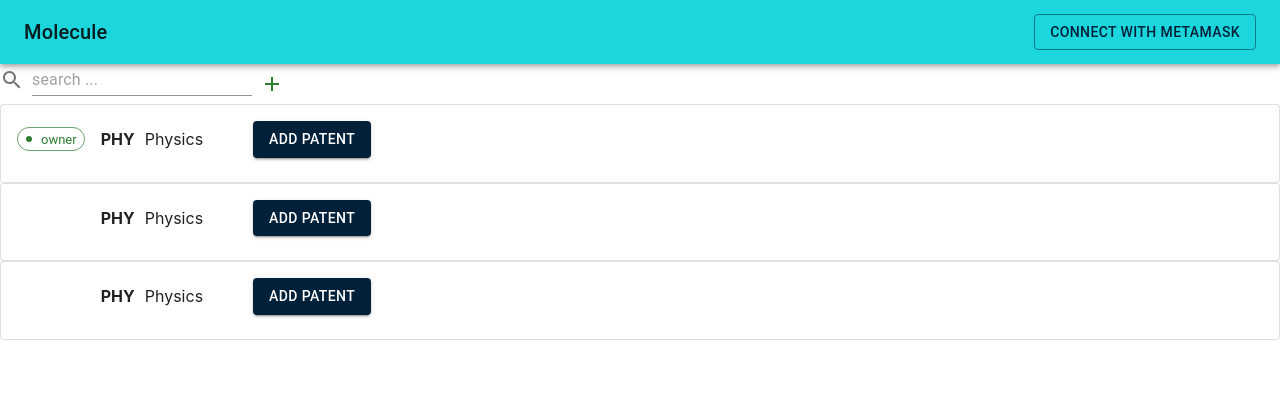
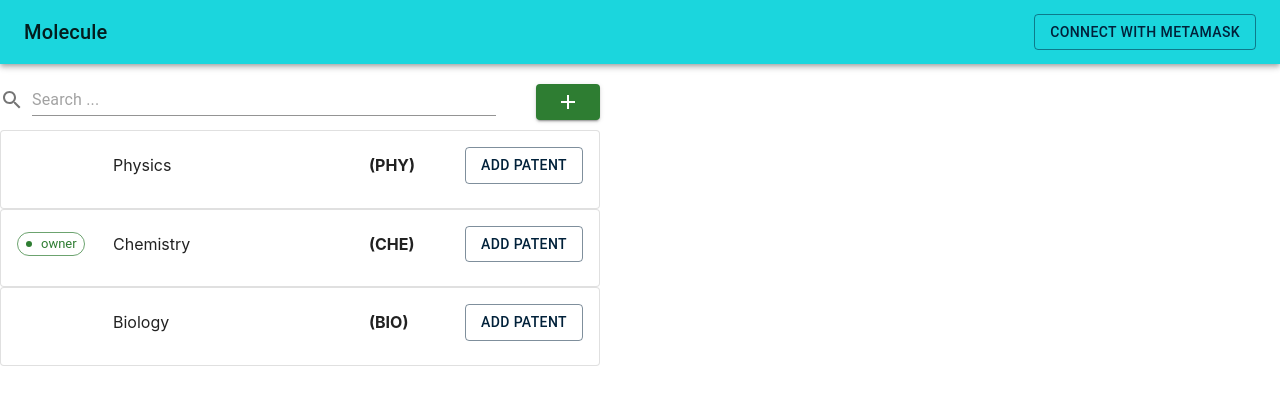
Before and after one commit to nour-karoui/molecule-research-nfts, a React (Create React App) app: page / in a window 1280 px wide. Shown: the top 402 px of the page. Built offline with nearby package versions, Linux system fonts and the light colour scheme.

Commit message:
💄update ui components

```diff
--- a/src/App.tsx
+++ b/src/App.tsx
@@ -17,13 +17,29 @@ const theme = createTheme({
     }
 });
 
+const data = [
+    {
+        name: "Physics",
+        symbol: "PHY",
+        owner: "x1f458983",
+    },
+    {
+        name: "Chemistry",
+        symbol: "CHE",
+        owner: "x1fe23458983",
+    },
+    {
+        name: "Biology",
+        symbol: "BIO",
+        owner: "x123458983",
+    },
+]
+
 function App() {
     return (
         <ThemeProvider theme={theme}>
             <Header/>
-            <SearchBar inputUpdated={(a) => void console.log(a)}
-                       addCollection={() => console.log("collection added")}/>
-            <CollectionsList/>
+            <CollectionsList collections={data}/>
         </ThemeProvider>
     );
 }
--- a/src/components/SearchBar.tsx
+++ b/src/components/SearchBar.tsx
@@ -1,4 +1,4 @@
-import {Box, Grid, TextField} from "@mui/material";
+import {Box, Button, Grid, TextField} from "@mui/material";
 import SearchIcon from '@mui/icons-material/Search';
 import AddIcon from '@mui/icons-material/Add';
 import IconButton from '@mui/material/IconButton';
@@ -21,10 +21,10 @@ function SearchBar({inputUpdated, addCollection}: SearchBarProps) {
 
     return (
       <Grid container>
-          <Grid>
+          <Grid sx={{ flexGrow: 1 }} style={{paddingRight: '40px'}}>
               <Box sx={{ display: 'flex', alignItems: 'flex-end' }}>
                   <SearchIcon sx={{ color: 'action.active', mr: 1, my: 0.5 }} />
-                  <TextField label="" placeholder="search ..." sx={{ flexGrow: 1 }}
+                  <TextField label="" placeholder="Search ..." sx={{ flexGrow: 1 }}
                              onChange={(event: ChangeEvent<HTMLInputElement>) => {
                                  onInputChange(event.target.value);
                              }}
@@ -32,9 +32,9 @@ function SearchBar({inputUpdated, addCollection}: SearchBarProps) {
               </Box>
           </Grid>
           <Grid>
-              <IconButton color="success" onClick={onAddCollection}>
+              <Button color="success" onClick={onAddCollection} variant='contained'>
                   <AddIcon />
-              </IconButton>
+              </Button>
           </Grid>
       </Grid>
     );
--- a/src/components/collections/CollectionsList.tsx
+++ b/src/components/collections/CollectionsList.tsx
@@ -1,13 +1,43 @@
 import CollectionsListItem from "./CollectionsListItem";
-import React, {Fragment} from "react";
+import React, {Fragment, useState} from "react";
+import {Box} from "@mui/material";
+import SearchBar from "../SearchBar";
 
-function CollectionsList() {
+
+interface CollectionData {
+    owner: string;
+    symbol: string;
+    name: string;
+}
+
+interface CollectionsListProps {
+    collections: CollectionData[];
+}
+
+function CollectionsList({collections}: CollectionsListProps) {
+
+    const ownerAddress = "x1fe23458983";
+    const [collectionsData, setCollectionData] = useState(collections);
+
+    const filterCollections = (clause: string) => setCollectionData(
+        collections.filter(
+            collection => collection.name.toLowerCase()
+            .includes(clause.toLowerCase())));
+
     return (
-        <Fragment>
-            <CollectionsListItem name={"Physics"} symbol={'PHY'} owner={true}/>
-            <CollectionsListItem name={"Physics"} symbol={'PHY'}/>
-            <CollectionsListItem name={"Physics"} symbol={'PHY'}/>
-        </Fragment>
+            <Box width={'600px'} paddingTop={'20px'}>
+                <div style={{paddingBottom: '10px'}}>
+                    <SearchBar inputUpdated={(input) => filterCollections(input)}
+                               addCollection={() => console.log("collection added")}/>
+                </div>
+                {
+                    collectionsData && collectionsData.map((collection) =>
+                        <CollectionsListItem name={collection.name}
+                                             symbol={collection.symbol}
+                                             key={collection.symbol}
+                                             owner={collection.owner === ownerAddress}/>)
+                }
+            </Box>
     );
 }
 
--- a/src/components/collections/CollectionsListItem.tsx
+++ b/src/components/collections/CollectionsListItem.tsx
@@ -12,19 +12,19 @@ function CollectionsListItem({name, symbol, owner}: CollectionsListItemProps) {
         <Card variant="outlined">
             <CardContent>
                 <Grid container spacing={'10px'} alignItems="center">
-                    <Grid item xs={0.8}>
+                    <Grid item xs={2}>
                         {owner && <Chip label="owner" color="success" size='small'
                                         icon={<FiberManualRecordIcon style={{transform: 'scale(0.5)'}}/>}
                                         variant="outlined"/>}
                     </Grid>
-                    <Grid item>
-                        <div style={{fontWeight: 'bold'}} >{symbol}</div>
+                    <Grid item sx={{ flexGrow: 1 }}>
+                        <span> {name} </span>
+                    </Grid>
+                    <Grid item xs={2}>
+                        <div style={{fontWeight: 'bold', marginRight: '40px'}} >({symbol})</div>
                     </Grid>
                     <Grid item>
-                        <span style={{marginRight: '40px'}}> {name} </span>
-                    </Grid>
-                    <Grid item>
-                        <Button color={'secondary'} variant={'contained'}>Add patent</Button>
+                        <Button color={'secondary'} variant={'outlined'}>Add patent</Button>
                     </Grid>
                 </Grid>
             </CardContent>
```
